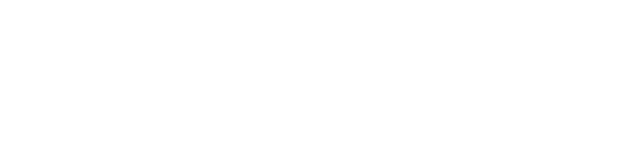
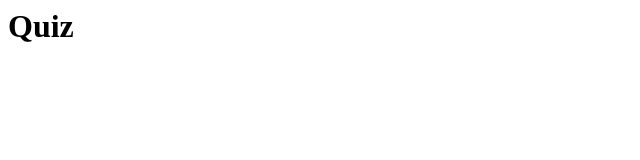
Before and after one commit to dthinley/collections, a plain HTML site: page quiz/index.html in a window 1280 px wide. Shown: the whole page, without its empty margins (0-640 px from the left). Drawn offline with Linux system fonts and the light colour scheme.

Commit message:
Update index.html

```diff
--- a/quiz/index.html
+++ b/quiz/index.html
@@ -7,6 +7,7 @@
       </head>
 
     <body>
+      <h1>Quiz</h1>
 
     </body>
   </html>
```
